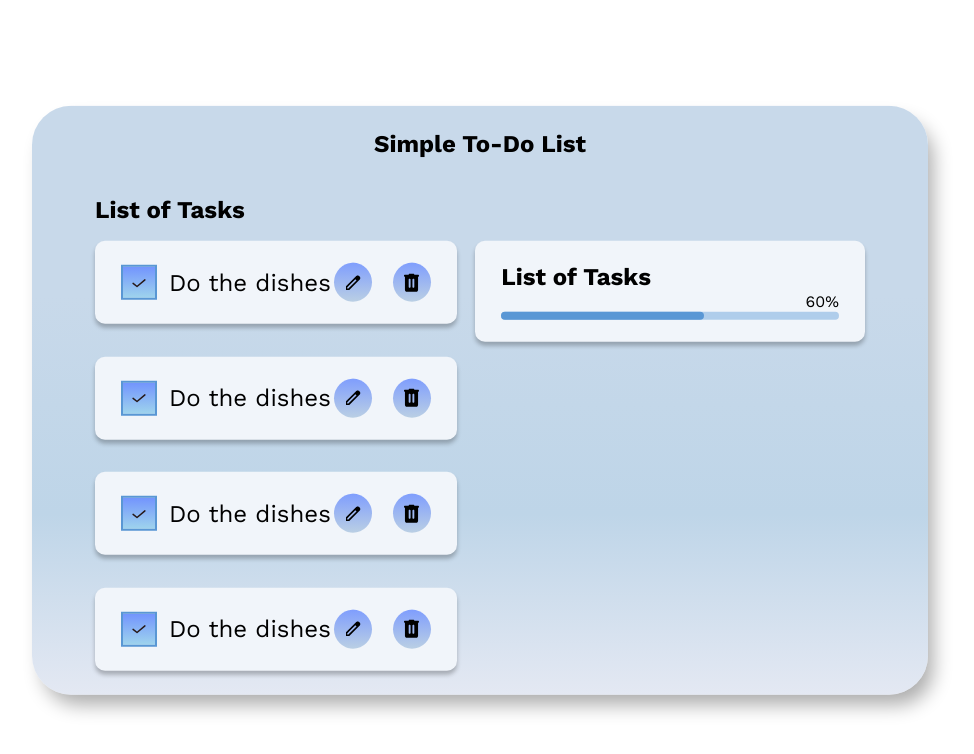
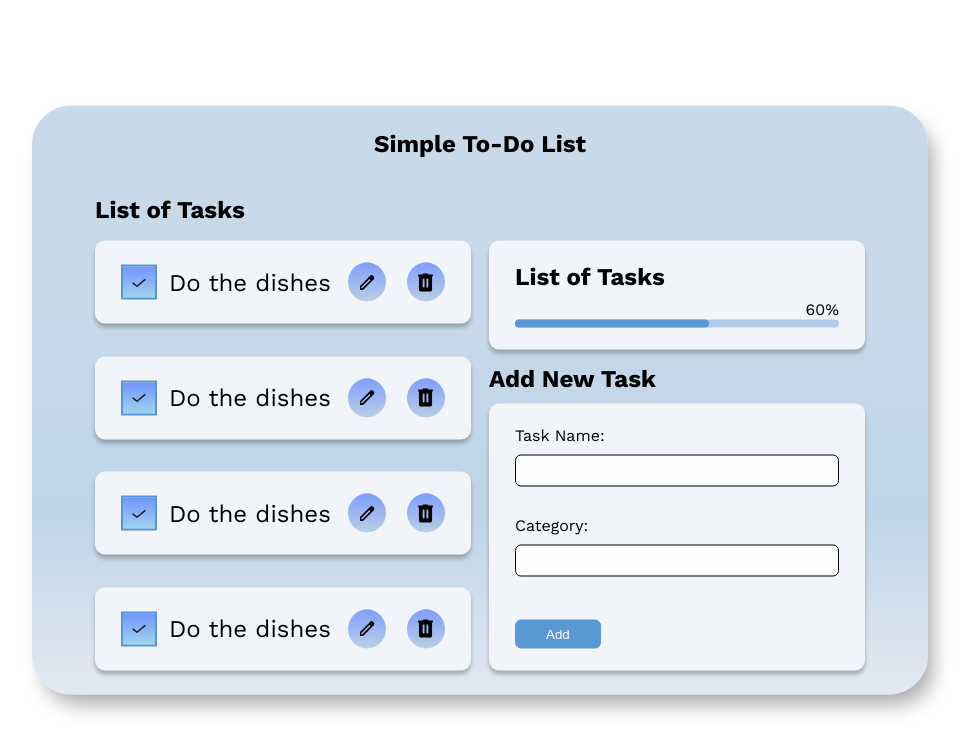
Before and after one commit to HarshitaNahata/to-do-list, a React (Vite) app: page / in a window 1280 px wide. Shown: the top 754 px of the page, without its empty margins (160-1134 px from the left). Built offline with nearby package versions, Linux system fonts and the light colour scheme.

Commit message:
added form

```diff
--- a/src/App.jsx
+++ b/src/App.jsx
@@ -1,8 +1,8 @@
 import { useState } from 'react';
-import { Container, Title, Typography } from './components';
-import ToDosList from './components/ToDosList/ToDosList';
-import Card from './components/Card/Card';
-import ProgressBar from './components/ProgressBar/ProgressBar'
+import { Container, Title, Typography, Card, ToDosList, Form, ProgressBar } from './components';
+// import ToDosList from './components/ToDosList/ToDosList';
+// import Card from './components/Card/Card';
+// import ProgressBar from './components/ProgressBar/ProgressBar'
 
 function App() {
   const [count, setCount] = useState(0)
@@ -13,14 +13,18 @@ function App() {
       <Typography fontSize={24} bold marginTop={"38px"} marginBottom={"17px"}>
         List of Tasks
       </Typography>
-      <Container flex>
+
+      <Container flexrow>
         <ToDosList />
+        <Container flexcol>
           <Card col>
             <Typography fontSize={24} bold >
               List of Tasks
             </Typography>
             <ProgressBar progress={"60%"} />
           </Card>
+          <Form />
+        </Container>
       </Container>
     </Container>
 
--- /dev/null
+++ b/src/components/Button/Button.jsx
@@ -0,0 +1,10 @@
+import React from 'react';
+import styles from './Button.module.css';
+
+function Button() {
+    return (
+        <button className={styles.button}>Add</button>
+    )
+}
+
+export default Button
--- /dev/null
+++ b/src/components/Button/Button.module.css
@@ -0,0 +1,19 @@
+.button {
+    background: #5997D5;
+    border-radius: 6px;
+    padding: 6px 30px;
+    color: #fff;
+    text-transform: capitalize;
+    cursor: pointer;
+    border: none;
+    transition: all 0.4s;
+    border: 1px solid #5997D5;
+    margin-top: 14px;
+}
+
+.button:hover {
+    border: 1px solid #5997D5;
+    color: #5997D5;
+    background: transparent;
+    transform: translateY(-2px);
+}
--- a/src/components/Card/Card.module.css
+++ b/src/components/Card/Card.module.css
@@ -14,5 +14,7 @@
     flex-direction: column;
     justify-content: flex-start;
     align-items: flex-start;
-    gap: 21px;
+    gap: 29px;
+    width: 100%;
+
 }
--- a/src/components/Container/Container.jsx
+++ b/src/components/Container/Container.jsx
@@ -2,9 +2,14 @@
 import React from 'react';
 import styles from "./Container.module.css";
 
-function Container({ children, flex }) {
+function Container({ children, flexrow, flexcol }) {
     return (
-        <div className={flex ? styles.flexContainer : styles.container}>
+        <div className={
+            flexrow
+                ? styles.flexContainer
+                : flexcol
+                    ? styles.flexColContainer
+                    : styles.container}>
             {children}
         </div>
     );
--- a/src/components/Container/Container.module.css
+++ b/src/components/Container/Container.module.css
@@ -17,3 +17,12 @@
     align-items: flex-start;
     gap: 18px;
 }
+
+.flexColContainer {
+    display: flex;
+    flex-direction: column;
+    justify-content: flex-start;
+    align-items: flex-start;
+    gap: 15px;
+    width: 100%;
+}
--- /dev/null
+++ b/src/components/Form/Form.jsx
@@ -0,0 +1,33 @@
+import React from 'react';
+import styles from './Form.module.css'
+import Typography from '../Typography/Typography';
+import Card from '../Card/Card';
+import Button from '../Button/Button';
+
+function Form() {
+    return (
+        <div className={styles.form}>
+            <Typography fontSize={24} bold>
+                Add New Task
+            </Typography>
+            <Card col>
+                <div className={styles.inputContainer}>
+                    <Typography fontSize={16}>
+                        Task Name:
+                    </Typography>
+                    <input type="text" />
+                </div>
+                <div className={styles.inputContainer}>
+                    <Typography fontSize={16}>
+                        Category:
+                    </Typography>
+                    <input type="text" />
+                </div>
+
+                <Button />
+            </Card>
+        </div>
+    )
+}
+
+export default Form
--- /dev/null
+++ b/src/components/Form/Form.module.css
@@ -0,0 +1,23 @@
+.form {
+    width: 100%;
+    display: flex;
+    flex-direction: column;
+    justify-content: flex-start;
+    align-items: flex-start;
+    gap: 11px;
+}
+
+.form input {
+    background: #FDFDFD;
+    border: 1PX solid #000000;
+    border-radius: 6px;
+    height: 32px;
+    width: 100%;
+    outline: none;
+    padding: 0px 10px;
+    margin-top: 10px;
+}
+
+.inputContainer {
+    width: 100%;
+}
--- a/src/components/index.js
+++ b/src/components/index.js
@@ -1,3 +1,7 @@
 export { default as Container } from './Container/Container';
 export { default as Typography } from './Typography/Typography';
 export { default as Title } from './Title/Title';
+export { default as Card } from './Card/Card';
+export { default as ToDosList } from './ToDosList/ToDosList';
+export { default as ProgressBar } from './ProgressBar/ProgressBar';
+export { default as Form } from './Form/Form';
```
Lines whose indentation alone changed are shown as unchanged.
